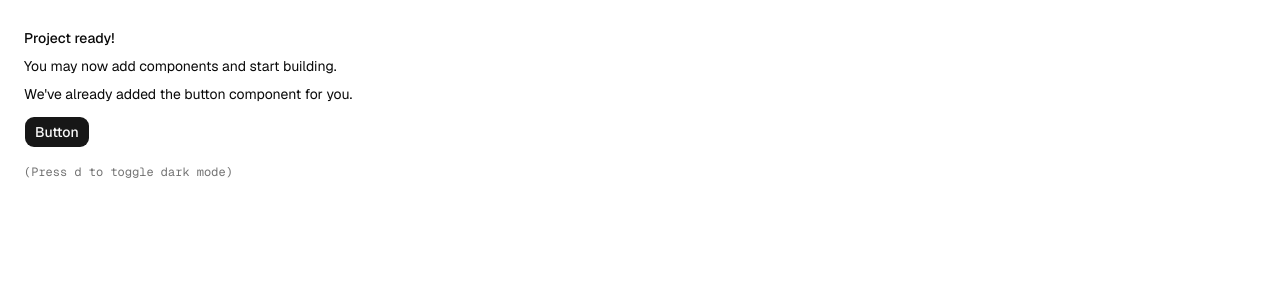
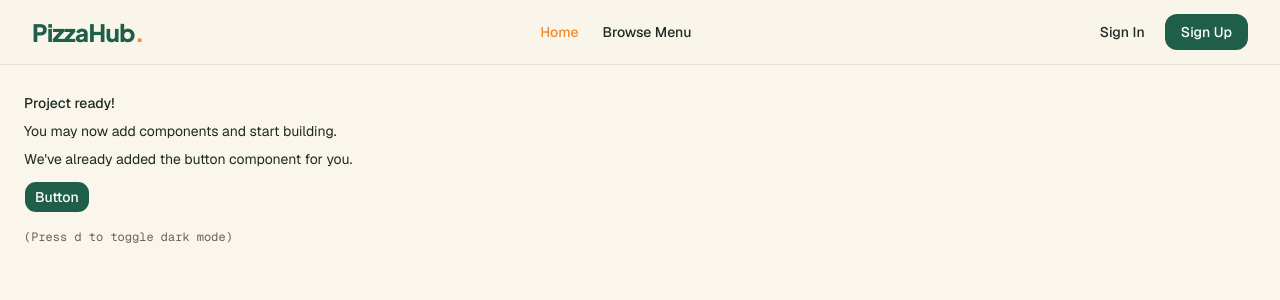
Before and after one commit to mahfuz-subed/pizzahub-client, a Next.js app: page / in a window 1280 px wide. Shown: the top 300 px of the page. Built offline with nearby package versions, Linux system fonts and the light colour scheme.

Commit message:
feat: add navbar

```diff
--- a/app/globals.css
+++ b/app/globals.css
@@ -5,7 +5,7 @@
 @custom-variant dark (&:is(.dark *));
 
 @theme inline {
-    --font-heading: var(--font-sans);
+    --font-heading: var(--font-display);
     --font-sans: var(--font-sans);
     --color-sidebar-ring: var(--sidebar-ring);
     --color-sidebar-border: var(--sidebar-border);
@@ -48,72 +48,105 @@
 }
 
 :root {
-    --background: oklch(1 0 0);
-    --foreground: oklch(0.145 0 0);
-    --card: oklch(1 0 0);
-    --card-foreground: oklch(0.145 0 0);
-    --popover: oklch(1 0 0);
-    --popover-foreground: oklch(0.145 0 0);
-    --primary: oklch(0.205 0 0);
-    --primary-foreground: oklch(0.985 0 0);
-    --secondary: oklch(0.97 0 0);
-    --secondary-foreground: oklch(0.205 0 0);
-    --muted: oklch(0.97 0 0);
-    --muted-foreground: oklch(0.556 0 0);
-    --accent: oklch(0.97 0 0);
-    --accent-foreground: oklch(0.205 0 0);
-    --destructive: oklch(0.577 0.245 27.325);
-    --border: oklch(0.922 0 0);
-    --input: oklch(0.922 0 0);
-    --ring: oklch(0.708 0 0);
-    --chart-1: oklch(0.87 0 0);
-    --chart-2: oklch(0.556 0 0);
-    --chart-3: oklch(0.439 0 0);
-    --chart-4: oklch(0.371 0 0);
-    --chart-5: oklch(0.269 0 0);
-    --radius: 0.625rem;
-    --sidebar: oklch(0.985 0 0);
-    --sidebar-foreground: oklch(0.145 0 0);
-    --sidebar-primary: oklch(0.205 0 0);
-    --sidebar-primary-foreground: oklch(0.985 0 0);
-    --sidebar-accent: oklch(0.97 0 0);
-    --sidebar-accent-foreground: oklch(0.205 0 0);
-    --sidebar-border: oklch(0.922 0 0);
-    --sidebar-ring: oklch(0.708 0 0);
+    /*
+     * Brand palette (Basil & Saffron) - the single place to change colors.
+     * Basil Green #1F5F4A  -> --primary        (buttons, logo, active links)
+     * Saffron     #F28C28  -> --secondary      (badges, accents, logo dot)
+     * Warm Cream  #FAF6EC  -> --background     (page background)
+     * Warm Sand   #E6DFCE  -> --border/--muted (derived from the cream)
+     *
+     * White text on basil and dark text on saffron both pass contrast.
+     */
+    --background: #faf6ec;
+    --foreground: #1e2a24;
+
+    --card: #ffffff;
+    --card-foreground: #1e2a24;
+
+    --popover: #ffffff;
+    --popover-foreground: #1e2a24;
+
+    --primary: #1f5f4a;
+    --primary-foreground: #ffffff;
+
+    --secondary: #f28c28;
+    --secondary-foreground: #2b1b14;
+
+    --muted: #e6dfce;
+    --muted-foreground: #6b6255;
+
+    --accent: #e6dfce;
+    --accent-foreground: #1e2a24;
+
+    /* A true red for errors, kept separate from the warm saffron accent. */
+    --destructive: #c1121f;
+
+    --border: #e6dfce;
+    --input: #e6dfce;
+    --ring: #f28c28;
+
+    --chart-1: #1f5f4a;
+    --chart-2: #f28c28;
+    --chart-3: #d9772a;
+    --chart-4: #6b6255;
+    --chart-5: #a89e8b;
+
+    --radius: 0.75rem;
+
+    --sidebar: #ffffff;
+    --sidebar-foreground: #1e2a24;
+    --sidebar-primary: #1f5f4a;
+    --sidebar-primary-foreground: #ffffff;
+    --sidebar-accent: #e6dfce;
+    --sidebar-accent-foreground: #1e2a24;
+    --sidebar-border: #e6dfce;
+    --sidebar-ring: #f28c28;
 }
 
+/* Dark counterpart: deep green base with a lighter basil for text/buttons. */
 .dark {
-    --background: oklch(0.145 0 0);
-    --foreground: oklch(0.985 0 0);
-    --card: oklch(0.205 0 0);
-    --card-foreground: oklch(0.985 0 0);
-    --popover: oklch(0.205 0 0);
-    --popover-foreground: oklch(0.985 0 0);
-    --primary: oklch(0.922 0 0);
-    --primary-foreground: oklch(0.205 0 0);
-    --secondary: oklch(0.269 0 0);
-    --secondary-foreground: oklch(0.985 0 0);
-    --muted: oklch(0.269 0 0);
-    --muted-foreground: oklch(0.708 0 0);
-    --accent: oklch(0.269 0 0);
-    --accent-foreground: oklch(0.985 0 0);
-    --destructive: oklch(0.704 0.191 22.216);
-    --border: oklch(1 0 0 / 10%);
-    --input: oklch(1 0 0 / 15%);
-    --ring: oklch(0.556 0 0);
-    --chart-1: oklch(0.87 0 0);
-    --chart-2: oklch(0.556 0 0);
-    --chart-3: oklch(0.439 0 0);
-    --chart-4: oklch(0.371 0 0);
-    --chart-5: oklch(0.269 0 0);
-    --sidebar: oklch(0.205 0 0);
-    --sidebar-foreground: oklch(0.985 0 0);
-    --sidebar-primary: oklch(0.488 0.243 264.376);
-    --sidebar-primary-foreground: oklch(0.985 0 0);
-    --sidebar-accent: oklch(0.269 0 0);
-    --sidebar-accent-foreground: oklch(0.985 0 0);
-    --sidebar-border: oklch(1 0 0 / 10%);
-    --sidebar-ring: oklch(0.556 0 0);
+    --background: #121a17;
+    --foreground: #faf6ec;
+
+    --card: #1f2a25;
+    --card-foreground: #faf6ec;
+
+    --popover: #1f2a25;
+    --popover-foreground: #faf6ec;
+
+    /* Lighter basil keeps buttons and logo readable on the dark background. */
+    --primary: #7fd1ae;
+    --primary-foreground: #10241b;
+
+    --secondary: #f28c28;
+    --secondary-foreground: #2b1b14;
+
+    --muted: #24312b;
+    --muted-foreground: #bfcfc4;
+
+    --accent: #24312b;
+    --accent-foreground: #faf6ec;
+
+    --destructive: #f87171;
+
+    --border: #324139;
+    --input: #324139;
+    --ring: #f28c28;
+
+    --chart-1: #7fd1ae;
+    --chart-2: #f28c28;
+    --chart-3: #f5b06b;
+    --chart-4: #bfcfc4;
+    --chart-5: #7e8f84;
+
+    --sidebar: #1f2a25;
+    --sidebar-foreground: #faf6ec;
+    --sidebar-primary: #7fd1ae;
+    --sidebar-primary-foreground: #10241b;
+    --sidebar-accent: #24312b;
+    --sidebar-accent-foreground: #faf6ec;
+    --sidebar-border: #324139;
+    --sidebar-ring: #f28c28;
 }
 
 @layer base {
--- a/app/layout.tsx
+++ b/app/layout.tsx
@@ -1,6 +1,7 @@
-import { Geist, Geist_Mono } from "next/font/google"
+import { Geist, Geist_Mono, Plus_Jakarta_Sans } from "next/font/google"
 
 import "./globals.css"
+import Navbar from "@/components/navbar"
 import { ThemeProvider } from "@/components/theme-provider"
 import { cn } from "@/lib/utils";
 
@@ -9,6 +10,12 @@ const geist = Geist({subsets:['latin'],variable:'--font-sans'})
 const fontMono = Geist_Mono({
   subsets: ["latin"],
   variable: "--font-mono",
+})
+
+// Sans-serif used for the PizzaHub logo and future section headings.
+const jakarta = Plus_Jakarta_Sans({
+  subsets: ["latin"],
+  variable: "--font-display",
 })
 
 export default function RootLayout({
@@ -20,10 +27,19 @@ export default function RootLayout({
     <html
       lang="en"
       suppressHydrationWarning
-      className={cn("antialiased", fontMono.variable, "font-sans", geist.variable)}
+      className={cn(
+        "antialiased",
+        fontMono.variable,
+        "font-sans",
+        geist.variable,
+        jakarta.variable
+      )}
     >
-      <body>
-        <ThemeProvider>{children}</ThemeProvider>
+      <body className="min-h-svh">
+        <ThemeProvider>
+          <Navbar />
+          <main>{children}</main>
+        </ThemeProvider>
       </body>
     </html>
   )
--- /dev/null
+++ b/components/logo.tsx
@@ -0,0 +1,30 @@
+import Link from "next/link"
+
+import { cn } from "@/lib/utils"
+
+/**
+ * The PizzaHub text logo: one solid color with a small accent dot.
+ * A text-only treatment keeps it distinct from the demo's two-line logo.
+ *
+ * Reuse this in the navbar, footer, and dashboards so the brand
+ * looks identical everywhere.
+ */
+type LogoProps = {
+  className?: string
+}
+
+export default function Logo({ className }: LogoProps) {
+  return (
+    <Link
+      href="/"
+      aria-label="PizzaHub home"
+      className={cn(
+        "inline-flex items-baseline font-heading text-2xl font-extrabold tracking-tight text-primary",
+        className
+      )}
+    >
+      PizzaHub
+      <span className="text-secondary">.</span>
+    </Link>
+  )
+}
--- /dev/null
+++ b/components/navbar.tsx
@@ -0,0 +1,126 @@
+"use client"
+
+import { useState } from "react"
+import Link from "next/link"
+import { usePathname } from "next/navigation"
+import { Menu, X } from "lucide-react"
+
+import Logo from "@/components/logo"
+import { cn } from "@/lib/utils"
+
+/**
+ * Links shown to everyone. When authentication is added, this is the
+ * single place we can swap in role-specific links (vendor/customer/admin).
+ */
+const publicLinks = [
+  { href: "/", label: "Home" },
+  { href: "/menu", label: "Browse Menu" },
+]
+
+/** Reuse the ShadCN button look on a Link (no asChild needed). */
+const buttonLinkClasses =
+  "inline-flex h-9 items-center justify-center rounded-lg bg-primary px-4 text-sm font-medium text-primary-foreground transition-colors hover:bg-primary/90"
+
+export default function Navbar() {
+  const [isMenuOpen, setIsMenuOpen] = useState(false)
+  const pathname = usePathname()
+
+  const closeMenu = () => setIsMenuOpen(false)
+
+  const isActive = (href: string) =>
+    href === "/" ? pathname === "/" : pathname.startsWith(href)
+
+  return (
+    <header className="sticky top-0 z-50 w-full border-b border-border bg-background/95 backdrop-blur supports-[backdrop-filter]:bg-background/80">
+      <div className="mx-auto flex h-16 max-w-7xl items-center justify-between gap-4 px-4 sm:px-6 lg:px-8">
+        <Logo />
+
+        {/* Desktop navigation */}
+        <nav
+          aria-label="Main navigation"
+          className="hidden items-center gap-6 md:flex"
+        >
+          {publicLinks.map((link) => (
+            <Link
+              key={link.href}
+              href={link.href}
+              className={cn(
+                "text-sm font-medium transition-colors hover:text-secondary",
+                isActive(link.href) ? "text-secondary" : "text-foreground"
+              )}
+            >
+              {link.label}
+            </Link>
+          ))}
+        </nav>
+
+        {/* Desktop auth buttons */}
+        <div className="hidden items-center gap-2 md:flex">
+          <Link
+            href="/sign-in"
+            className={cn(
+              "inline-flex items-center justify-center rounded-lg px-3 py-2 text-sm font-medium transition-colors hover:bg-muted",
+              isActive("/sign-in") && "text-secondary"
+            )}
+          >
+            Sign In
+          </Link>
+          <Link href="/sign-up" className={buttonLinkClasses}>
+            Sign Up
+          </Link>
+        </div>
+
+        {/* Mobile menu button */}
+        <button
+          type="button"
+          onClick={() => setIsMenuOpen((open) => !open)}
+          aria-label={isMenuOpen ? "Close menu" : "Open menu"}
+          aria-expanded={isMenuOpen}
+          className="inline-flex size-9 items-center justify-center rounded-md text-foreground transition-colors hover:bg-muted md:hidden"
+        >
+          {isMenuOpen ? <X className="size-5" /> : <Menu className="size-5" />}
+        </button>
+      </div>
+
+      {/* Mobile menu */}
+      {isMenuOpen && (
+        <nav
+          aria-label="Mobile navigation"
+          className="border-t border-border bg-background md:hidden"
+        >
+          <div className="mx-auto flex max-w-7xl flex-col gap-1 px-4 py-3 sm:px-6">
+            {publicLinks.map((link) => (
+              <Link
+                key={link.href}
+                href={link.href}
+                onClick={closeMenu}
+                className={cn(
+                  "rounded-md px-3 py-2 text-sm font-medium transition-colors hover:bg-muted",
+                  isActive(link.href) ? "text-secondary" : "text-foreground"
+                )}
+              >
+                {link.label}
+              </Link>
+            ))}
+
+            <div className="mt-2 flex flex-col gap-2 border-t border-border pt-3">
+              <Link
+                href="/sign-in"
+                onClick={closeMenu}
+                className={cn(
+                  "inline-flex items-center justify-center rounded-lg border border-border px-3 py-2 text-sm font-medium transition-colors hover:bg-muted",
+                  isActive("/sign-in") && "text-secondary"
+                )}
+              >
+                Sign In
+              </Link>
+              <Link href="/sign-up" onClick={closeMenu} className={buttonLinkClasses}>
+                Sign Up
+              </Link>
+            </div>
+          </div>
+        </nav>
+      )}
+    </header>
+  )
+}
```
Also changed, not shown: app/(auth)/sign-in/page.tsx (added), app/(auth)/sign-up/page.tsx (added), 1 other file (tests, documents, lock files or other folders).
